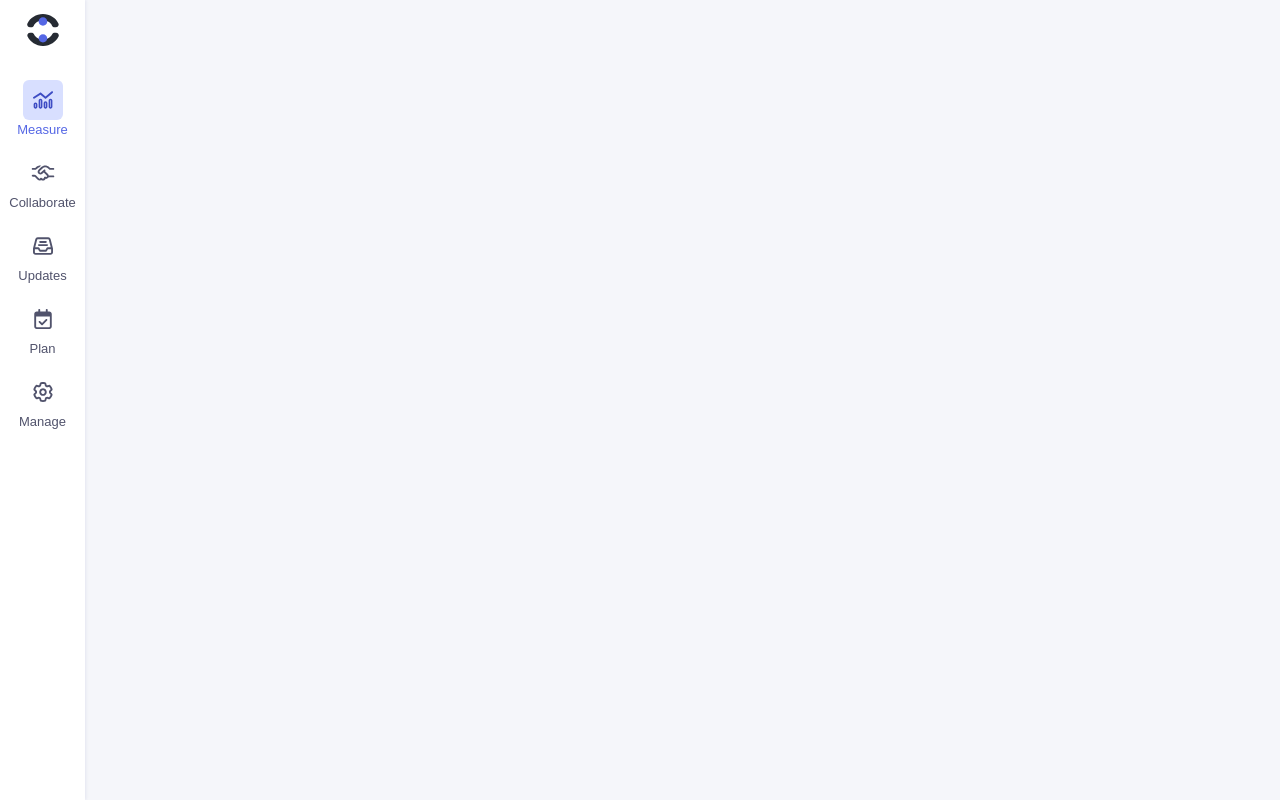
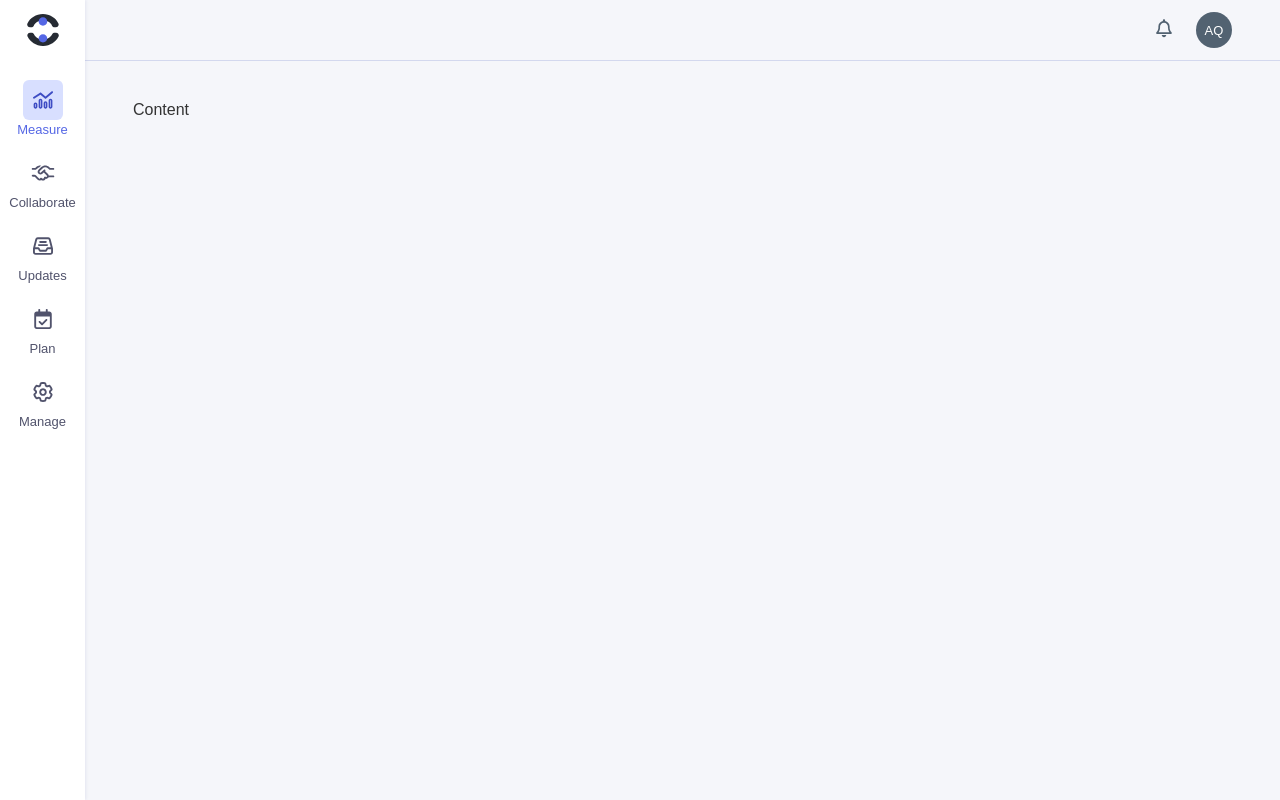
Before and after one commit to Friestyler/QollabiSmartPoC, a Flask app: page /navigation in a window 1280 px wide. Run offline with Flask 3, Linux system fonts and the light colour scheme.

Commit message:
app container + header + content

```diff
--- a/static/css/styles.css
+++ b/static/css/styles.css
@@ -717,10 +717,11 @@ h3 {
     background-color: white;
     box-shadow: 1px 0px 3px 0px rgba(27, 36, 132, 0.08);
     height: 100vh;
+    min-width: 85px;
+    width: 85px;
     position: fixed;
     left: 0;
     top: 0;
-    width: 85px;
     display: flex;
     flex-direction: column;
     align-items: center;
@@ -790,3 +791,44 @@ h3 {
 .q-nav-menu-item-active .q-nav-menu-item-icon svg {
     fill: #3E4DC4;
 }
+
+
+.q-app-container {
+    display: flex;
+}
+
+.q-main {
+    width: 100%;
+    margin-left: 85px;
+}
+
+.q-header {
+    flex: 1;
+    padding: 0 48px;
+    height: 60px;
+    border-bottom: 1px solid #D3D8EE;
+    display: flex;
+    align-items: center;
+    justify-content: flex-end;
+}
+
+.q-content {
+    flex: 1;
+    padding: 40px 48px;
+    background-color: #F5F6FA;
+}
+
+.q-profile {
+    font-size: 13px;
+    font-weight: 500;
+    text-transform: uppercase;
+    color: white;
+    background-color: #526271;
+    height: 36px;
+    width: 36px;
+    border-radius: 50%;
+    display: flex;
+    align-items: center;
+    justify-content: center;
+    margin-left: 24px;
+}
--- a/templates/navigation.html
+++ b/templates/navigation.html
@@ -3,9 +3,9 @@
 <head>
     <title>Navigation</title>
     <link rel="stylesheet" href="{{ url_for('static', filename='css/styles.css') }}">
-    <link rel="stylesheet" href="{{ url_for('static', filename='css/nav.css') }}">
 </head>
 <body>
+    <div class="q-app-container">
         <div class="q-nav">
             <div class="q-nav-logo">
                 <svg xmlns="http://www.w3.org/2000/svg" width="32" height="32" viewBox="0 0 32 32" fill="none">
@@ -68,5 +68,21 @@
                 </li>
             </ul>
         </div>
+        <div class="q-main">
+            <div class="q-header">
+                <div>
+                    <svg xmlns="http://www.w3.org/2000/svg" width="16" height="19" viewBox="0 0 16 19" fill="none">
+                        <path d="M8.00002 0.25C8.59768 0.25 9.12502 0.777344 9.12502 1.375V2.07812C11.6914 2.57031 13.625 4.85547 13.625 7.5625V8.47656C13.625 10.0586 14.1524 11.6055 15.1367 12.8711L15.6641 13.5039C15.875 13.7852 15.9102 14.1367 15.7696 14.418C15.6289 14.6992 15.3477 14.875 15.0313 14.875H0.968774C0.617212 14.875 0.335962 14.6992 0.195337 14.418C0.0547119 14.1367 0.0898682 13.7852 0.300806 13.5039L0.828149 12.8711C1.81252 11.6055 2.37502 10.0586 2.37502 8.47656V7.5625C2.37502 4.85547 4.30862 2.57031 6.87502 2.07812V1.375C6.87502 0.777344 7.36721 0.25 8.00002 0.25ZM8.00002 3.625C5.82034 3.625 4.06252 5.41797 4.06252 7.5625V8.47656C4.06252 10.1641 3.57034 11.7812 2.65627 13.1875H13.3086C12.3946 11.7812 11.9375 10.1641 11.9375 8.47656V7.5625C11.9375 5.41797 10.1446 3.625 8.00002 3.625ZM10.25 16C10.25 16.5977 10.0039 17.1953 9.58206 17.6172C9.16018 18.0391 8.59768 18.25 8.00002 18.25C7.40237 18.25 6.80471 18.0391 6.38284 17.6172C5.96096 17.1953 5.75002 16.5977 5.75002 16H8.00002H10.25Z" fill="#526271"/>
+                      </svg>
+                </div>
+                <div class="q-profile">
+                    AQ
+                </div>
+            </div>
+            <div class="q-content">
+                Content
+            </div>
+        </div>
+    </div>
 </body>
 </html>
```
Lines whose indentation alone changed are shown as unchanged.
